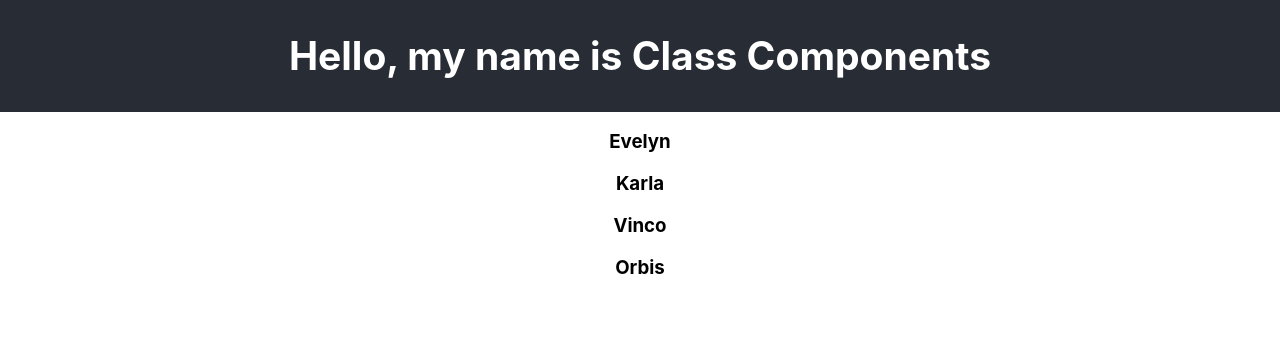
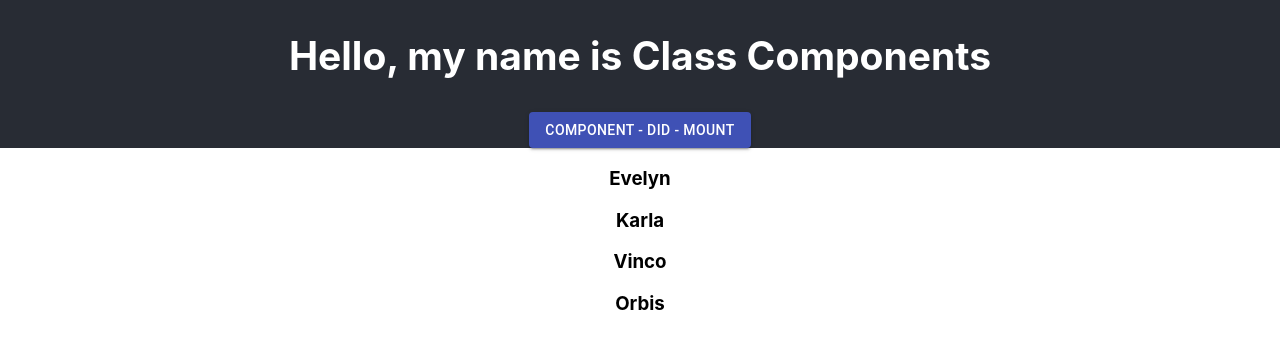
Before and after one commit to Karla12/react-learning, a React (Create React App) app: page / in a window 1280 px wide. Shown: the top 348 px of the page. Built offline with nearby package versions, Linux system fonts and the light colour scheme.

Commit message:
view: Add life cycles and change text button

```diff
--- a/package.json
+++ b/package.json
@@ -3,12 +3,13 @@
   "version": "0.1.0",
   "private": true,
   "dependencies": {
+    "@material-ui/core": "^4.9.13",
     "@testing-library/jest-dom": "^4.2.4",
     "@testing-library/react": "^9.3.2",
     "@testing-library/user-event": "^7.1.2",
     "react": "^16.12.0",
     "react-dom": "^16.12.0",
-    "react-scripts": "3.3.1"
+    "react-scripts": "3.4.0"
   },
   "scripts": {
     "start": "react-scripts start",
--- a/src/HomeTitle.js
+++ b/src/HomeTitle.js
@@ -1,10 +1,51 @@
 import React from 'react';
+import Button from '@material-ui/core/Button';
 
 class HomeTitle extends React.Component {
 
+	constructor(props) {
+		super(props);
+		this.state = { name: 'primer estado', hover: false };
+	}
+
+	componentDidMount() {
+		console.log(this.state.name);
+		this.setState({
+			name: 'component - Did - Mount'
+		});
+	}
+
+	componentWillUnmount() {
+		console.log(this.state.name);
+		this.setState({
+			name: 'component - Will - Unmount'
+		});
+	}
+
+	componentDidUpdate(prevProps, prevState) {
+		const {
+			hover
+		} = this.state;
+		if (hover !== prevState.hover) {
+			console.log(this.state, prevState);
+			this.setState({
+				name: 'component - Did - Update'
+			});
+		}
+	}
+
   	render() {
+  		const { name } = this.state;
+  		console.log(name);
     	return (
+    		<div>
 			<h2>Hello, my name is {this.props.title}</h2>
+			<Button variant="contained" color="primary"
+				onMouseEnter={() => this.setState({ hover: !this.state.hover })}
+				onMouseLeave={() => this.setState({ hover: !this.state.hover })} >
+          		{this.state.name}
+        	</Button>
+        	</div>
 		);
 	}
 }
```
